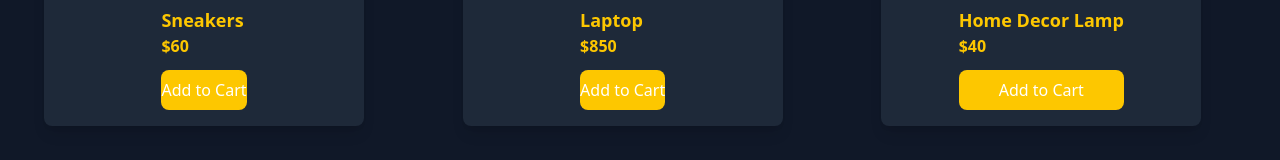
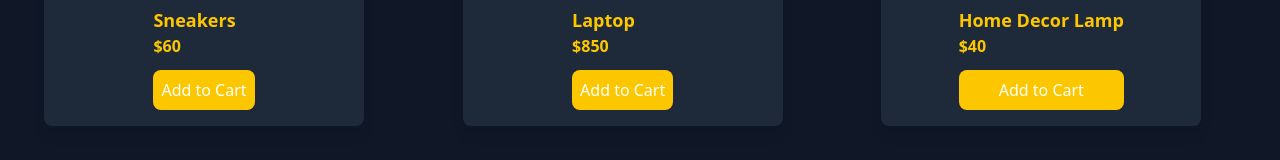
Before and after one commit to UWASEdjaria/Static-E-commerce-Homepage, a React (Vite) app: page / in a window 1280 px wide. Shown: the part 1000-1160 px from the top of the page. Built offline with nearby package versions, Linux system fonts and the light colour scheme.

Commit message:
add padding to add cart button

```diff
--- a/src/components/ProductCard.jsx
+++ b/src/components/ProductCard.jsx
@@ -17,7 +17,7 @@ function ProductCard({ name, price, image }) {
 
         {/* Add to Cart Button */}
         <button
-          className="mt-3 w-full bg-yellow-400 hover:bg-yellow-700 text-white py-2 rounded-lg transition duration-300"
+          className="mt-3 w-full py-2 px-2 bg-yellow-400 hover:bg-yellow-700 text-white  rounded-lg transition duration-300"
           onClick={() => alert(`You added ${name} to your cart!`)}
         >
           Add to Cart
```
